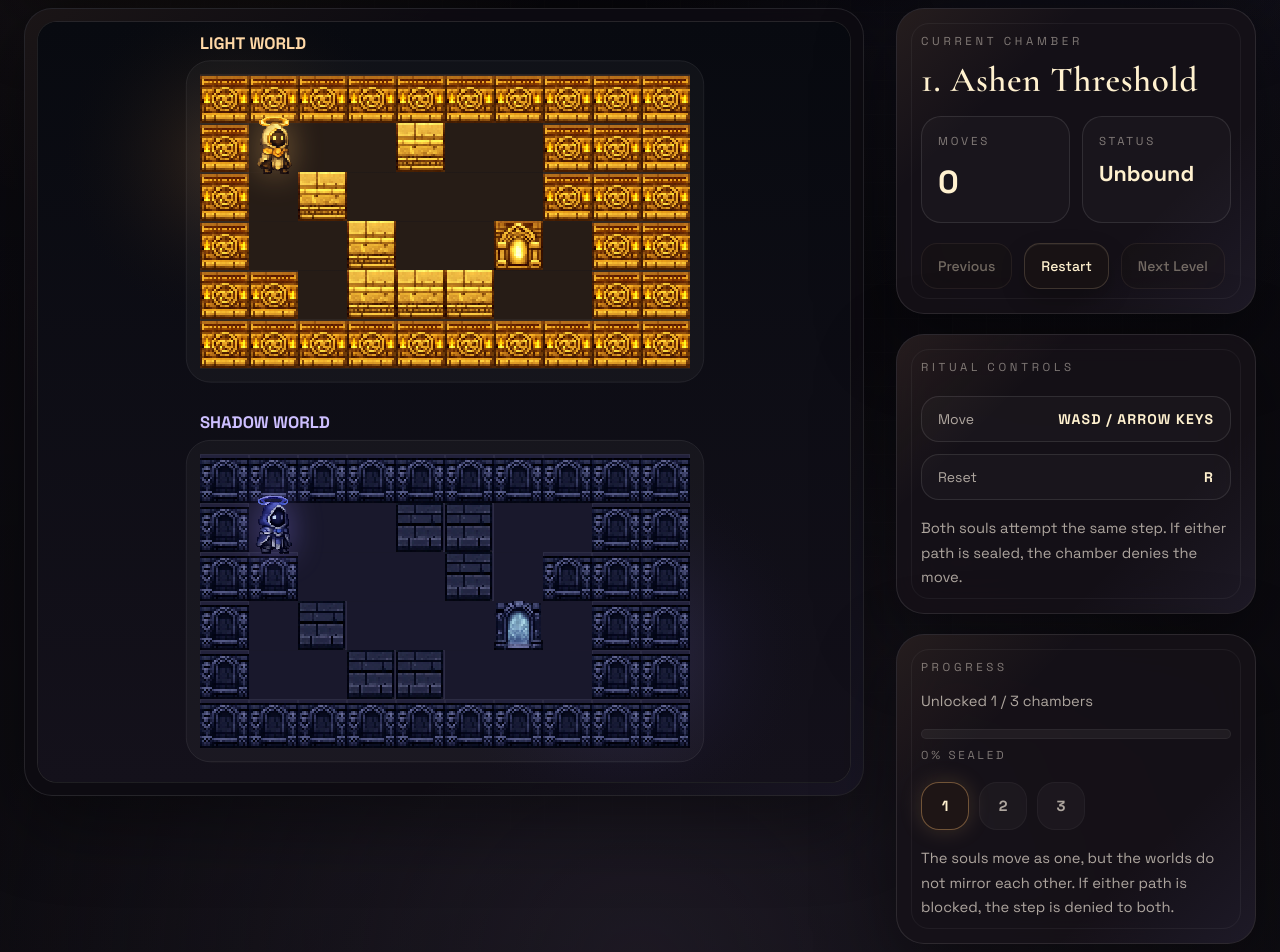
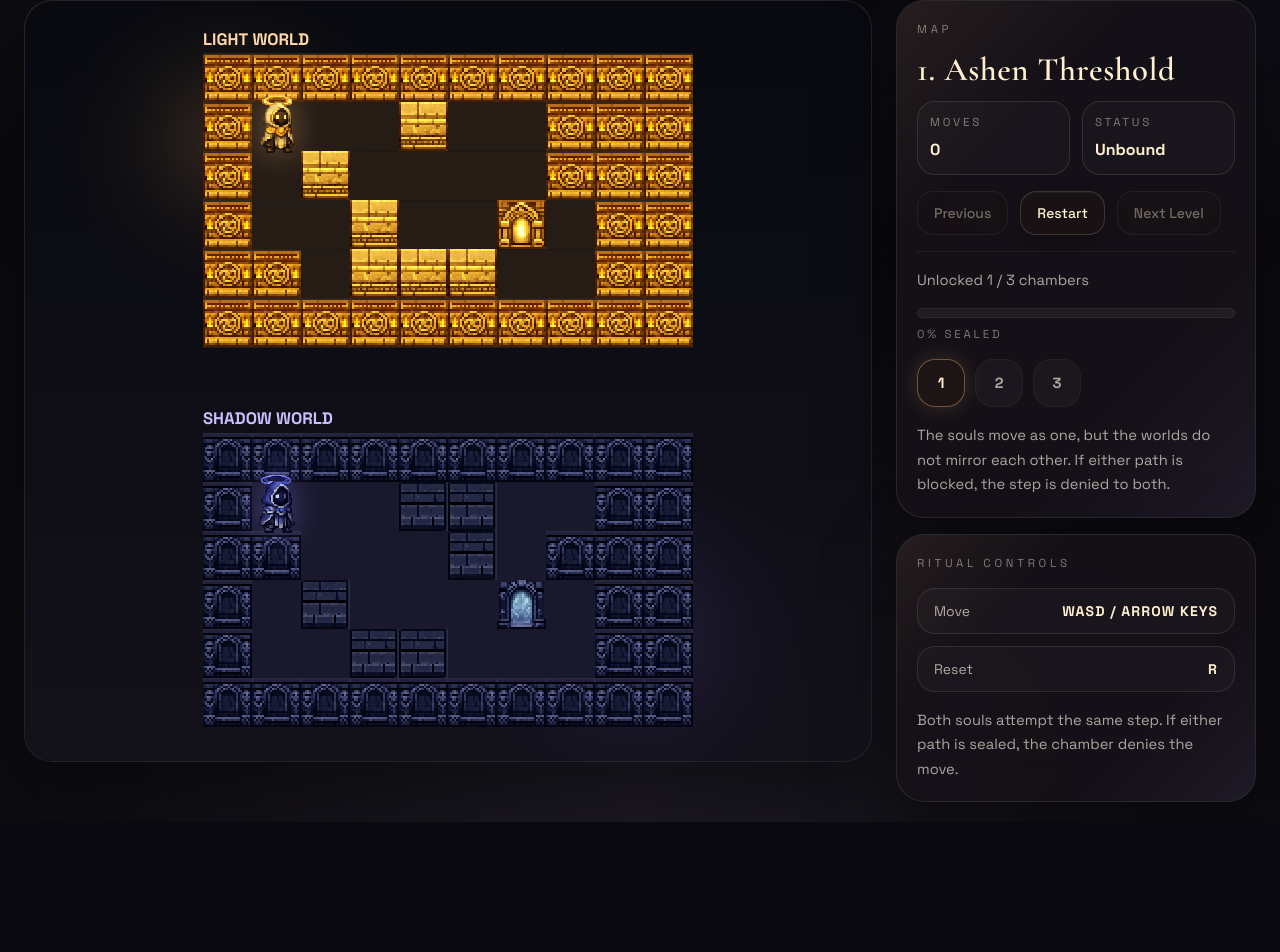
Before and after one commit to JinForYoda/bound-souls, a React (Vite) app: page / in a window 1280 px wide. Shown: the part 464-1416 px from the top of the page. After the commit the page ends 1286 px from the top, so only its background shows below. Built offline with nearby package versions, Linux system fonts and the light colour scheme.

Commit message:
refactor(ui): simplify panels and unify badge patterns

```diff
--- a/src/app/App.tsx
+++ b/src/app/App.tsx
@@ -49,10 +49,10 @@ export function App() {
       <div className="pointer-events-none absolute inset-0 opacity-45 [background-image:linear-gradient(rgba(255,255,255,0.018)_1px,transparent_1px),linear-gradient(90deg,rgba(255,255,255,0.018)_1px,transparent_1px)] [background-size:34px_34px] [mask-image:radial-gradient(circle_at_center,black_35%,transparent_88%)]" />
       <div className="pointer-events-none absolute inset-0 bg-[radial-gradient(circle_at_14%_20%,rgba(240,181,109,0.08),transparent_26%),radial-gradient(circle_at_84%_24%,rgba(143,139,232,0.08),transparent_30%),radial-gradient(circle_at_50%_0%,rgba(255,245,230,0.08),transparent_20%),linear-gradient(180deg,transparent,rgba(0,0,0,0.28))]" />
 
-      <div className="relative z-10 mx-auto flex min-h-screen w-full max-w-[1310px] flex-col px-4 py-4 sm:px-6 sm:py-5 lg:px-6 lg:py-6">
+      <div className="relative z-10 mx-auto flex min-h-screen w-full max-w-[1310px] flex-col px-4 py-4 sm:px-5 sm:py-5 lg:px-6 lg:py-5">
         <AppHeader />
 
-        <main className="grid flex-1 items-start gap-6 lg:grid-cols-[minmax(0,920px)_360px] lg:justify-center lg:gap-8">
+        <main className="grid flex-1 items-start gap-6 lg:grid-cols-[minmax(0,920px)_360px] lg:justify-center">
           <section className="min-w-0">
             <div className="w-full">
               <GameCanvas level={level} session={session} />
--- a/src/game/render/renderConfig.ts
+++ b/src/game/render/renderConfig.ts
@@ -8,7 +8,6 @@ export interface WorldPalette {
 export const renderConfig = {
   backdropTop: "#080a10",
   backdropBottom: "#14111b",
-  frame: "rgba(255, 255, 255, 0.08)",
   gridLine: "rgba(255, 255, 255, 0.05)",
   divider: "rgba(255, 255, 255, 0.1)",
   palettes: {
--- /dev/null
+++ b/src/ui/Badge.tsx
@@ -0,0 +1,64 @@
+import type { ReactNode } from "react";
+
+type BadgeVariant = "chip" | "stat" | "row";
+type BadgeTone = "default" | "light" | "shadow";
+
+interface BadgeProps {
+  label: ReactNode;
+  value?: ReactNode;
+  variant?: BadgeVariant;
+  tone?: BadgeTone;
+  className?: string;
+  labelClassName?: string;
+  valueClassName?: string;
+}
+
+const chipToneClassName: Record<BadgeTone, string> = {
+  default: "",
+  light:
+    "before:size-2 before:rounded-full before:bg-[#f0b56d] before:shadow-[0_0_12px_rgba(240,181,109,0.6)] before:content-['']",
+  shadow:
+    "before:size-2 before:rounded-full before:bg-[#8f8be8] before:shadow-[0_0_12px_rgba(143,139,232,0.55)] before:content-['']",
+};
+
+export function Badge({
+  label,
+  value,
+  variant = "stat",
+  tone = "default",
+  className = "",
+  labelClassName = "",
+  valueClassName = "",
+}: BadgeProps) {
+  if (variant === "chip") {
+    return (
+      <span
+        className={`inline-flex items-center gap-2 rounded-full border border-white/10 bg-white/[0.035] px-4 py-2.5 text-[0.78rem] uppercase tracking-[0.22em] ${chipToneClassName[tone]} ${className}`}
+      >
+        {label}
+      </span>
+    );
+  }
+
+  if (variant === "row") {
+    return (
+      <div
+        className={`flex items-center justify-between gap-4 rounded-[18px] border border-white/10 bg-white/[0.025] px-4 py-3 max-sm:flex-col max-sm:items-start ${className}`}
+      >
+        <span className={`text-sm text-[rgba(233,223,211,0.72)] ${labelClassName}`}>{label}</span>
+        <strong className={`text-sm uppercase tracking-[0.08em] text-[#fff1cf] ${valueClassName}`}>
+          {value}
+        </strong>
+      </div>
+    );
+  }
+
+  return (
+    <div className={`rounded-[18px] border border-white/10 bg-white/[0.025] px-3 py-3 ${className}`}>
+      <p className={`text-[0.72rem] uppercase tracking-[0.24em] text-[rgba(233,223,211,0.5)] ${labelClassName}`}>
+        {label}
+      </p>
+      <p className={`mt-1.5 font-bold text-[#fff1cf] ${valueClassName}`}>{value}</p>
+    </div>
+  );
+}
--- a/src/ui/ControlButton.tsx
+++ b/src/ui/ControlButton.tsx
@@ -5,7 +5,7 @@ type ControlButtonProps = PropsWithChildren<ButtonHTMLAttributes<HTMLButtonEleme
 export function ControlButton({ children, className = "", ...props }: ControlButtonProps) {
   return (
     <button
-      className={`inline-flex min-h-[46px] cursor-pointer items-center justify-center gap-2 rounded-2xl border border-[rgba(240,210,170,0.18)] bg-[rgba(28,22,20,0.62)] px-4 py-3 text-sm font-medium text-[#fff1cf] shadow-[inset_0_1px_0_rgba(255,255,255,0.05),0_10px_24px_rgba(0,0,0,0.18)] transition hover:-translate-y-px hover:border-[rgba(240,210,170,0.3)] hover:bg-[rgba(32,24,22,0.74)] hover:shadow-[inset_0_1px_0_rgba(255,255,255,0.06),0_16px_30px_rgba(0,0,0,0.24)] disabled:cursor-not-allowed disabled:opacity-40 disabled:shadow-none ${className}`}
+      className={`inline-flex min-h-[44px] cursor-pointer items-center justify-center gap-2 rounded-2xl border border-[rgba(240,210,170,0.18)] bg-[rgba(28,22,20,0.62)] px-4 py-2.5 text-sm font-medium text-[#fff1cf] shadow-[inset_0_1px_0_rgba(255,255,255,0.05),0_10px_24px_rgba(0,0,0,0.18)] transition hover:-translate-y-px hover:border-[rgba(240,210,170,0.3)] hover:bg-[rgba(32,24,22,0.74)] hover:shadow-[inset_0_1px_0_rgba(255,255,255,0.06),0_16px_30px_rgba(0,0,0,0.24)] disabled:cursor-not-allowed disabled:opacity-40 disabled:shadow-none ${className}`}
       {...props}
     >
       {children}
--- a/src/ui/ControlsPanel.tsx
+++ b/src/ui/ControlsPanel.tsx
@@ -1,24 +1,17 @@
+import { Badge } from "./Badge";
+
 export function ControlsPanel() {
   return (
     <div className="relative overflow-hidden rounded-[28px] border border-white/10 bg-[rgba(22,18,24,0.88)] shadow-[0_24px_80px_rgba(0,0,0,0.42)] backdrop-blur-xl">
       <div className="pointer-events-none absolute inset-0 bg-[linear-gradient(135deg,rgba(240,181,109,0.08),transparent_28%),linear-gradient(315deg,rgba(143,139,232,0.08),transparent_30%)]" />
-      <div className="pointer-events-none absolute inset-[14px] rounded-[18px] border border-white/[0.05]" />
 
-      <div className="relative z-10 p-5 sm:p-6">
+      <div className="relative z-10 p-5">
         <p className="text-[0.72rem] uppercase tracking-[0.32em] text-[rgba(233,223,211,0.5)]">
           Ritual Controls
         </p>
-        <div className="mt-5 grid gap-3">
-          <div className="flex items-center justify-between gap-4 rounded-[18px] border border-white/10 bg-white/[0.025] px-4 py-3 max-sm:flex-col max-sm:items-start">
-            <span className="text-sm text-[rgba(233,223,211,0.72)]">Move</span>
-            <strong className="text-sm uppercase tracking-[0.08em] text-[#fff1cf]">
-              WASD / Arrow Keys
-            </strong>
-          </div>
-          <div className="flex items-center justify-between gap-4 rounded-[18px] border border-white/10 bg-white/[0.025] px-4 py-3 max-sm:flex-col max-sm:items-start">
-            <span className="text-sm text-[rgba(233,223,211,0.72)]">Reset</span>
-            <strong className="text-sm uppercase tracking-[0.08em] text-[#fff1cf]">R</strong>
-          </div>
+        <div className="mt-4 grid gap-3">
+          <Badge label="Move" value="WASD / Arrow Keys" variant="row" />
+          <Badge label="Reset" value="R" variant="row" />
         </div>
         <p className="mt-4 text-[0.92rem] leading-[1.66] text-[rgba(233,223,211,0.72)]">
           Both souls attempt the same step. If either path is sealed, the chamber denies the move.
--- a/src/ui/GameCanvas.tsx
+++ b/src/ui/GameCanvas.tsx
@@ -101,16 +101,14 @@ export function GameCanvas({ level, session }: GameCanvasProps) {
   return (
     <div
       ref={wrapperRef}
-      className="relative overflow-hidden rounded-[28px] border border-white/10 bg-[rgba(14,12,18,0.9)] p-3 shadow-[0_24px_80px_rgba(0,0,0,0.42)] backdrop-blur-xl"
+      className="relative overflow-hidden rounded-[28px] border border-white/10 bg-[rgba(14,12,18,0.9)] shadow-[0_24px_80px_rgba(0,0,0,0.42)] backdrop-blur-xl"
     >
       <div className="pointer-events-none absolute inset-0 bg-[linear-gradient(135deg,rgba(240,181,109,0.06),transparent_26%),linear-gradient(315deg,rgba(143,139,232,0.08),transparent_28%)]" />
-      <div className="relative z-10 overflow-hidden rounded-[20px] border border-white/10 bg-[linear-gradient(180deg,rgba(6,6,9,0.96),rgba(15,13,18,0.96))]">
-        <canvas
-          ref={canvasRef}
-          className="block w-full"
-          aria-label="Bound Souls game board"
-        />
-      </div>
+      <canvas
+        ref={canvasRef}
+        className="relative z-10 block w-full rounded-[28px]"
+        aria-label="Bound Souls game board"
+      />
     </div>
   );
 }
--- a/src/ui/GameSidebar.tsx
+++ b/src/ui/GameSidebar.tsx
@@ -33,7 +33,13 @@ export function GameSidebar({
   const level = levels[currentLevelIndex];
 
   return (
-    <aside className="flex flex-col gap-5 lg:sticky lg:top-6">
+    <aside className="flex flex-col gap-4 lg:sticky lg:top-6">
+      <div className="relative overflow-hidden rounded-[28px] border border-white/10 bg-[rgba(22,18,24,0.88)] shadow-[0_24px_80px_rgba(0,0,0,0.42)] backdrop-blur-xl">
+        <div className="pointer-events-none absolute inset-0 bg-[linear-gradient(135deg,rgba(240,181,109,0.08),transparent_28%),linear-gradient(315deg,rgba(143,139,232,0.08),transparent_30%)]" />
+        <div className="relative z-10 p-5">
+          <p className="text-[0.72rem] uppercase tracking-[0.32em] text-[rgba(233,223,211,0.5)]">
+            Map
+          </p>
           <LevelOverviewPanel
             currentLevelIndex={currentLevelIndex}
             levelName={level.name}
@@ -44,7 +50,7 @@ export function GameSidebar({
             onRestart={onRestart}
             onNext={onNext}
           />
-      <ControlsPanel />
+          <div className="my-4 h-px bg-white/6" />
           <ProgressPanel
             levels={levels}
             completedLevelCount={completedLevelCount}
@@ -52,6 +58,9 @@ export function GameSidebar({
             accessibleLevelIndex={accessibleLevelIndex}
             onSelectLevel={onSelectLevel}
           />
+        </div>
+      </div>
+      <ControlsPanel />
     </aside>
   );
 }
--- a/src/ui/LevelOverviewPanel.tsx
+++ b/src/ui/LevelOverviewPanel.tsx
@@ -1,4 +1,5 @@
 import type { SessionState } from "../game/core/types";
+import { Badge } from "./Badge";
 import { ControlButton } from "./ControlButton";
 
 interface LevelOverviewPanelProps {
@@ -23,40 +24,23 @@ export function LevelOverviewPanel({
   onNext,
 }: LevelOverviewPanelProps) {
   return (
-    <div className="relative overflow-hidden rounded-[28px] border border-white/10 bg-[rgba(22,18,24,0.88)] shadow-[0_24px_80px_rgba(0,0,0,0.42)] backdrop-blur-xl">
-      <div className="pointer-events-none absolute inset-0 bg-[linear-gradient(135deg,rgba(240,181,109,0.08),transparent_28%),linear-gradient(315deg,rgba(143,139,232,0.08),transparent_30%)]" />
-      <div className="pointer-events-none absolute inset-[14px] rounded-[18px] border border-white/[0.05]" />
-
-      <div className="relative z-10 p-5 sm:p-6">
-        <p className="text-[0.72rem] uppercase tracking-[0.32em] text-[rgba(233,223,211,0.5)]">
-          Current Chamber
-        </p>
-        <h2 className="mt-3 font-display text-[2.2rem] leading-[0.94] tracking-[0.02em] text-[#fff1cf]">
+    <section className="mt-4">
+      <h2 className="font-display text-[2.05rem] leading-[0.94] tracking-[0.02em] text-[#fff1cf]">
         {currentLevelIndex + 1}. {levelName}
       </h2>
 
-        <div className="mt-5 grid grid-cols-2 gap-3 max-sm:grid-cols-1">
-          <div className="rounded-[20px] border border-white/10 bg-white/[0.025] p-4">
-            <p className="text-[0.72rem] uppercase tracking-[0.24em] text-[rgba(233,223,211,0.5)]">
-              Moves
-            </p>
-            <p className="mt-2 text-[2rem] font-bold text-[#fff1cf]">{session.moveCount}</p>
-          </div>
-          <div className="rounded-[20px] border border-white/10 bg-white/[0.025] p-4">
-            <p className="text-[0.72rem] uppercase tracking-[0.24em] text-[rgba(233,223,211,0.5)]">
-              Status
-            </p>
-            <p
-              className={`mt-2 text-[1.35rem] font-bold ${
+      <div className="mt-4 grid grid-cols-2 gap-3 max-sm:grid-cols-1">
+        <Badge label="Moves" value={session.moveCount}  />
+        <Badge
+          label="Status"
+          value={session.status === "won" ? "Aligned" : "Unbound"}
+          valueClassName={`${
             session.status === "won" ? "text-[#f5d39e]" : "text-[#fff1cf]"
           }`}
-            >
-              {session.status === "won" ? "Aligned" : "Unbound"}
-            </p>
-          </div>
+        />
       </div>
 
-        <div className="mt-5 flex flex-wrap gap-3">
+      <div className="mt-4 flex flex-wrap gap-3">
         <ControlButton onClick={onPrevious} disabled={currentLevelIndex === 0}>
           Previous
         </ControlButton>
@@ -67,12 +51,11 @@ export function LevelOverviewPanel({
       </div>
 
       {session.status === "won" && (
-          <div className="mt-5 rounded-[20px] border border-[rgba(240,181,109,0.22)] bg-[rgba(39,26,19,0.5)] p-4 text-[0.95rem] leading-7 text-[#f6dfbf]">
+        <div className="mt-4 rounded-[20px] border border-[rgba(240,181,109,0.22)] bg-[rgba(39,26,19,0.5)] p-4 text-[0.95rem] leading-7 text-[#f6dfbf]">
           Both souls reached their gates.
           {isFinalLevel ? " The rite is complete." : " A deeper chamber now opens."}
         </div>
       )}
-      </div>
-    </div>
+    </section>
   );
 }
--- a/src/ui/ProgressPanel.tsx
+++ b/src/ui/ProgressPanel.tsx
@@ -20,15 +20,8 @@ export function ProgressPanel({
   const completionPercent = Math.round((completedLevelCount / levels.length) * 100);
 
   return (
-    <div className="relative overflow-hidden rounded-[28px] border border-white/10 bg-[rgba(22,18,24,0.88)] shadow-[0_24px_80px_rgba(0,0,0,0.42)] backdrop-blur-xl">
-      <div className="pointer-events-none absolute inset-0 bg-[linear-gradient(135deg,rgba(240,181,109,0.08),transparent_28%),linear-gradient(315deg,rgba(143,139,232,0.08),transparent_30%)]" />
-      <div className="pointer-events-none absolute inset-[14px] rounded-[18px] border border-white/[0.05]" />
-
-      <div className="relative z-10 p-5 sm:p-6">
-        <p className="text-[0.72rem] uppercase tracking-[0.32em] text-[rgba(233,223,211,0.5)]">
-          Progress
-        </p>
-        <p className="mt-3 text-[0.92rem] leading-[1.66] text-[rgba(233,223,211,0.72)]">
+    <section>
+      <p className="text-[0.92rem] leading-[1.66] text-[rgba(233,223,211,0.72)]">
         Unlocked {unlockedChamberCount} / {levels.length} chambers
       </p>
       <div className="mt-4" aria-hidden="true">
@@ -38,9 +31,9 @@ export function ProgressPanel({
             style={{ width: `${completionPercent}%` }}
           />
         </div>
-          <span className="mt-2 inline-block text-[0.72rem] uppercase tracking-[0.24em] text-[rgba(233,223,211,0.5)]">
+        <p className="mt-2 text-[0.72rem] uppercase tracking-[0.24em] text-[rgba(233,223,211,0.5)]">
           {completionPercent}% sealed
-          </span>
+        </p>
       </div>
       <div className="mt-4 flex flex-wrap gap-2.5">
         {levels.map((entry, index) => (
@@ -55,10 +48,9 @@ export function ProgressPanel({
         ))}
       </div>
       <p className="mt-4 text-[0.92rem] leading-[1.66] text-[rgba(233,223,211,0.72)]">
-          The souls move as one, but the worlds do not mirror each other. If either path is
-          blocked, the step is denied to both.
+        The souls move as one, but the worlds do not mirror each other. If either path is blocked,
+        the step is denied to both.
       </p>
-      </div>
-    </div>
+    </section>
   );
 }
```
Also changed, not shown: src/game/render/DualWorldRenderer.ts (+1 -19 lines), src/ui/AppHeader.tsx (+8 -11 lines), src/ui/LoadingScreen.tsx (+7 -8 lines). Lines whose indentation alone changed are shown as unchanged.
